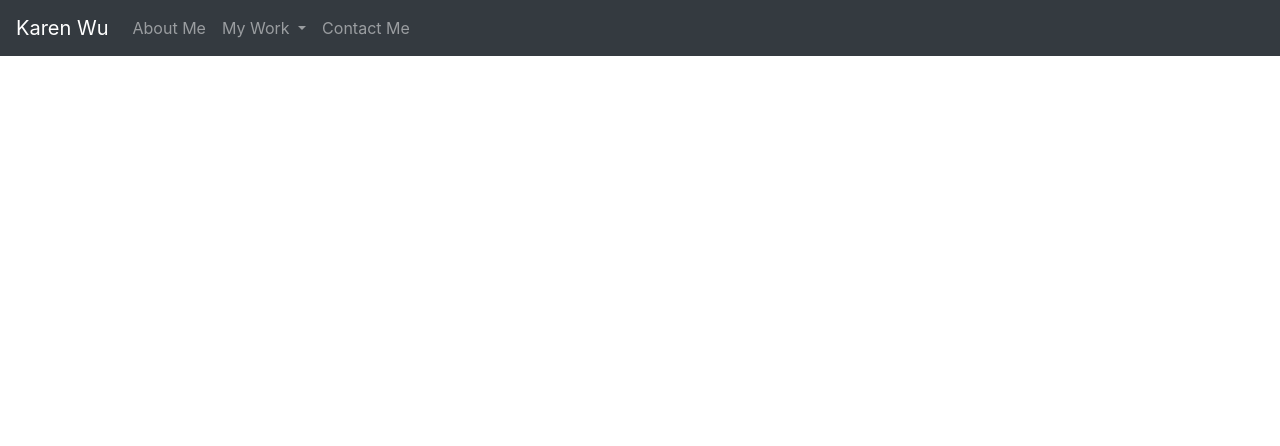
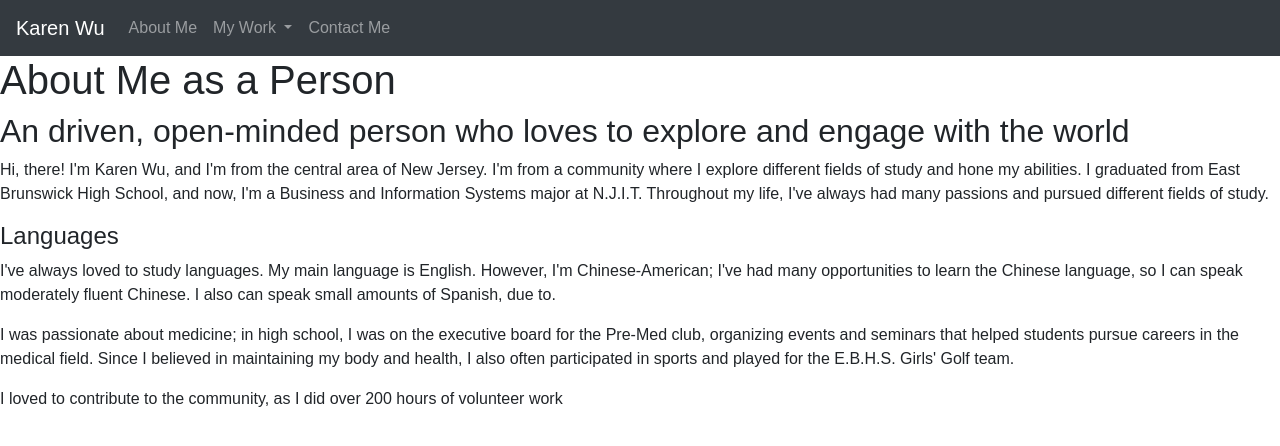
Before and after one commit to karenkw2000/resume-site, a plain HTML site: page aboutme.html in a window 1280 px wide. Drawn offline with nearby package versions, Linux system fonts and the light colour scheme.

Commit message:
commit 9

```diff
--- a/aboutme.html
+++ b/aboutme.html
@@ -50,6 +50,20 @@
     </div>
 </div>
 <!--Navigation End-->
+<h1>About Me as a Person</h1>
+<h2>An driven, open-minded person who loves to explore and engage with the world</h2>
+<p>Hi, there! I'm Karen Wu, and I'm from the central area of New Jersey. I'm from a community where I explore different fields of study and hone my abilities.
+    I graduated from East Brunswick High School, and now, I'm a Business and Information Systems major at N.J.I.T. Throughout my life,
+    I've always had many passions and pursued different fields of study.</p>
+<h4>Languages</h4>
+<p>I've always loved to study languages.
+    My main language is English. However, I'm Chinese-American; I've had
+    many opportunities to learn the Chinese language, so I can speak moderately fluent Chinese. I also can speak small amounts of Spanish, due
+    to.</p>
+    <p>I was passionate about medicine; in high school, I was on the executive board for
+the Pre-Med club, organizing events and seminars that helped students pursue careers in the medical field.
+Since I believed in maintaining my body and health, I also often participated in sports and played for the E.B.H.S. Girls' Golf team.</p>
+<p>I loved to contribute to the community, as I did over 200 hours of volunteer work</p>
 <script src="https://code.jquery.com/jquery-3.3.1.slim.min.js"
         integrity="sha384-q8i/X+965DzO0rT7abK41JStQIAqVgRVzpbzo5smXKp4YfRvH+8abtTE1Pi6jizo"
         crossorigin="anonymous"></script>
--- a/css/contact.css
+++ b/css/contact.css
@@ -0,0 +1,3 @@
+body {
+    font-family: Arial, Helvetica, sans-serif;
+}
--- a/css/global.css
+++ b/css/global.css
@@ -1,3 +1,9 @@
+#nav_menu{
+    background-color: black;
+}
+body {
+    font-family: Arial, Helvetica, sans-serif;
+}
 .footer {
     position: fixed;
     left: 0;
--- a/css/mywork.css
+++ b/css/mywork.css
@@ -0,0 +1,3 @@
+body {
+    font-family: Arial, Helvetica, sans-serif;
+}
--- a/css/recog.css
+++ b/css/recog.css
@@ -0,0 +1,3 @@
+body {
+    font-family: Arial, Helvetica, sans-serif;
+}
```
Lines whose indentation alone changed are shown as unchanged.
